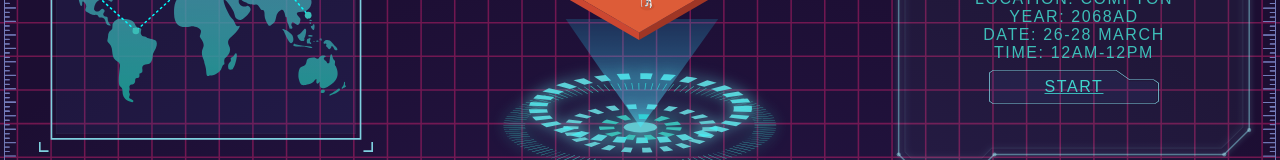
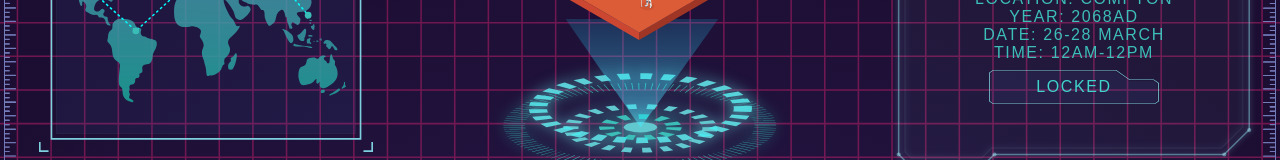
Before and after one commit to swadhinroutray/hawkeye-2020, a React (Create React App) app in the folder client/: page /regions in a window 1280 px wide. Shown: the part 399-559 px from the top of the page. Built offline with nearby package versions, Linux system fonts and the light colour scheme; no server answers; the HTML template or start-up script is replaced by a standard one.

Commit message:
region locked

```diff
--- a/client/src/components/LandingPageComponents/RegionInfo.js
+++ b/client/src/components/LandingPageComponents/RegionInfo.js
@@ -6,7 +6,7 @@ import { observer, inject } from 'mobx-react';
 import { Link } from 'react-router-dom';
 import GameplayModel from '../../models/app/GameplayModel';
 export const RegionInfo = inject('LandingStore')(
-	observer(({ LandingStore }) => {
+	observer(({ LandingStore,LoginStore }) => {
 		useEffect(() => {
 			GameplayModel.locked = false;
 		}, []);
@@ -29,12 +29,18 @@ export const RegionInfo = inject('LandingStore')(
 				<div>
 					TIME: {LandingStore.regionInfo[LandingStore.currentRegion].time}
 				</div>
-				<Link to={`/game/${LandingStore.currentRegion}`}>
+				{(LoginStore.profile.level&&LoginStore.profile.level[LandingStore.currentRegion]>0)?<Link to={`/game/${LandingStore.currentRegion}`}>
 					<Start>
 						<img src={startButton} alt="" />
 						Start
 					</Start>
-				</Link>
+				</Link>:<span >
+					<Start>
+						<img src={startButton} alt="" />
+						Locked
+					</Start>
+				</span>}
+
 			</InfoWrapper>
 		);
 	}),
--- a/client/src/pages/app/LandingPage.js
+++ b/client/src/pages/app/LandingPage.js
@@ -43,7 +43,7 @@ export const LandingPage = observer(() => {
 							<Year>{store.regionInfo[store.currentRegion].year} AD</Year>
 						</RegionSelector>
 
-						<RegionInfo />
+					<RegionInfo LoginStore={LoginStore} />
 						<Waves />
 					</Wrapper>
 					{(LoginStore.profileSetError&&(!LoginStore.loggedIn)) ? <Redirect  to={{
```
